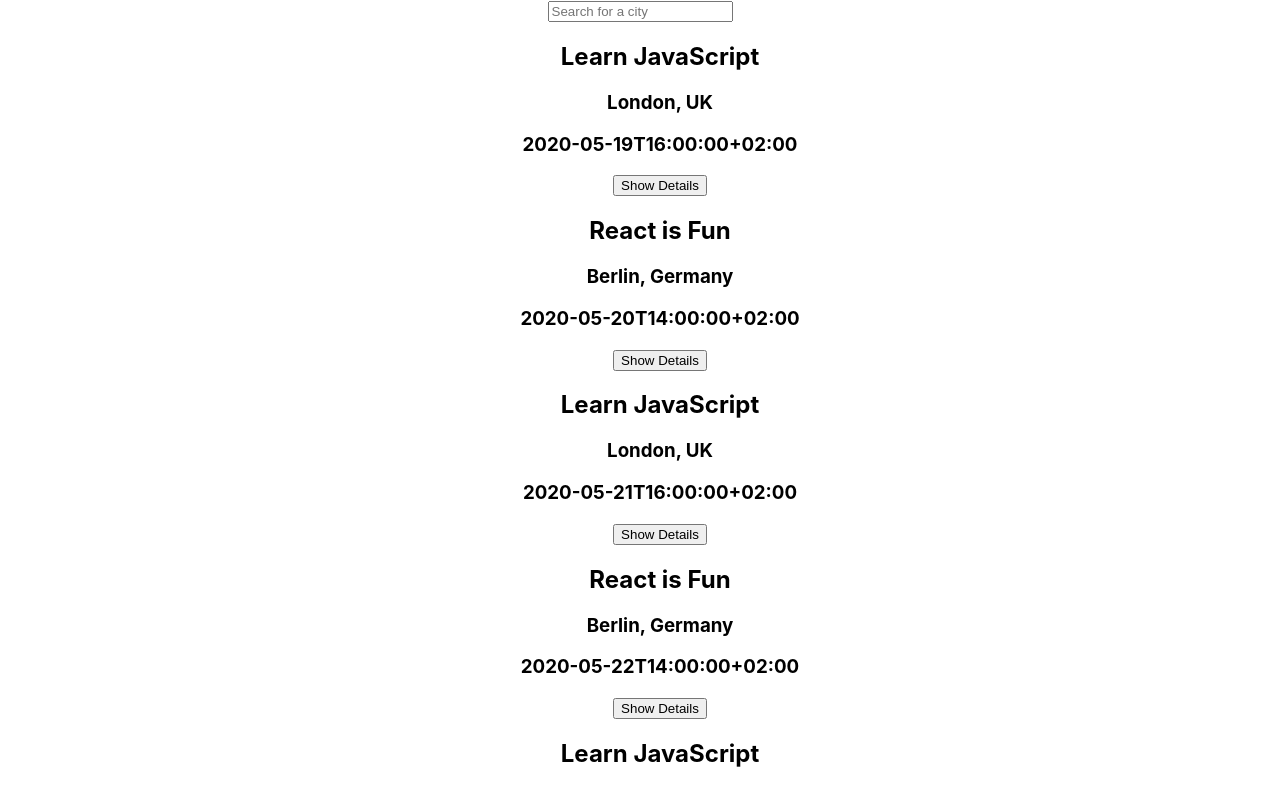
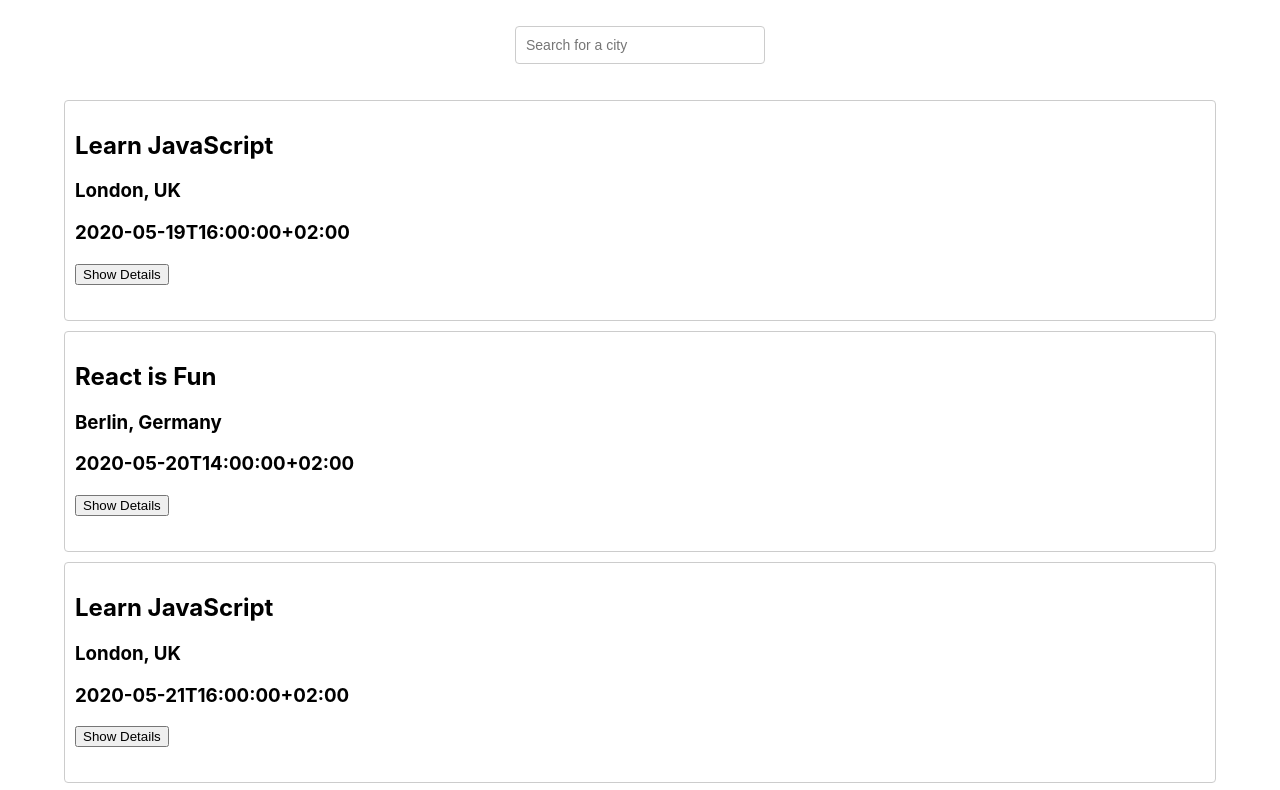
Before and after one commit to dangermouse121985/MEET, a React (Create React App) app: page / in a window 1280 px wide. Shown: the top 790 px of the page. Built offline with nearby package versions, Linux system fonts and the light colour scheme.

Commit message:
Added numOfEvents Integration Test

```diff
--- a/src/App.css
+++ b/src/App.css
@@ -1,38 +1,88 @@
+@import url(https://fonts.googleapis.com/css?family=Roboto:500);
 .App {
   text-align: center;
+  padding: 2% 5%;
 }
 
-.App-logo {
-  height: 40vmin;
-  pointer-events: none;
+.App * {
+  box-sizing: border-box;
 }
 
-@media (prefers-reduced-motion: no-preference) {
-  .App-logo {
-    animation: App-logo-spin infinite 20s linear;
-  }
+ul {
+  padding: 0;
+  list-style: none;
 }
 
-.App-header {
-  background-color: #282c34;
-  min-height: 100vh;
+p {
+  margin: 5px 0;
+}
+
+input[type="text"],
+input[type="number"] {
+  padding: 8px 6px 8px 10px;
+  border-radius: 4px;
+  outline: none;
+  border: 1px solid #ccc;
+  font-size: 14px;
+  line-height: 20px;
+  align-self: center;
+  height: 38px;
+  margin-bottom: 20px;
+}
+
+.city {
+  width: 250px;
+}
+
+#city-search {
   display: flex;
   flex-direction: column;
-  align-items: center;
-  justify-content: center;
-  font-size: calc(10px + 2vmin);
-  color: white;
+  margin: auto;
+  position: relative;
 }
 
-.App-link {
-  color: #61dafb;
+.suggestions {
+  width: 250px;
+  position: absolute;
+  top: 45px;
+  z-index: 2;
+  align-self: center;
+  margin: 0;
+  font-size: 14px;
+  box-shadow: 10px 10px 16px -12px rgba(0, 0, 0, 0.75);
 }
 
-@keyframes App-logo-spin {
-  from {
-    transform: rotate(0deg);
-  }
-  to {
-    transform: rotate(360deg);
-  }
+.suggestions > li {
+  text-align: left;
+  padding: 8px 6px 8px 10px;
+  background-color: #eee;
+  cursor: default;
 }
+
+.suggestions > li:last-child {
+  border-bottom-left-radius: 4px;
+  border-bottom-right-radius: 4px;
+}
+
+.suggestions > li:hover {
+  background-color: #bcdcdb;
+}
+
+.event {
+  padding: 10px 10px 35px;
+  margin-bottom: 10px;
+  text-align: left;
+  border: 1px solid #ccc;
+  border-radius: 4px;
+  position: relative;
+}
+
+.details-btn {
+  position: absolute;
+  right: 5px;
+  bottom: 5px;
+  padding: 5px 8px;
+  border-radius: 4px;
+  outline: none;
+  cursor: pointer;
+}
--- a/src/App.js
+++ b/src/App.js
@@ -14,7 +14,7 @@
 
   useEffect(() => {
     fetchData();
-  }, [currentCity]);
+  }, [currentCity, currentNOE]);
 
   const fetchData = async () => {
     const allEvents = await getEvents();
@@ -31,7 +31,7 @@
     <div className="App">
       <CitySearch allLocations={allLocations} setCurrentCity={setCurrentCity} />
       <EventList events={events} />
-      <NumberOfEvents />
+      <NumberOfEvents setCurrentNOE={setCurrentNOE} />
     </div>
   );
 }
--- a/src/components/NumberOfEvents.js
+++ b/src/components/NumberOfEvents.js
@@ -1,6 +1,12 @@
-const NumberOfEvents = () => {
+const NumberOfEvents = ({ setCurrentNOE }) => {
+
+    const handleInputChanged = (event) => {
+        const value = event.target.value;
+        setCurrentNOE(value);
+    }
+
     return (
-        <input id="number-of-events" type="textbox" inputMode="numeric" defaultValue='32'></input>
+        <input id="number-of-events" type="textbox" inputMode="numeric" defaultValue='32' onChange={handleInputChanged}></input>
     )
 }
 
```
Also changed, not shown: 2 other files (tests, documents, lock files or other folders).
